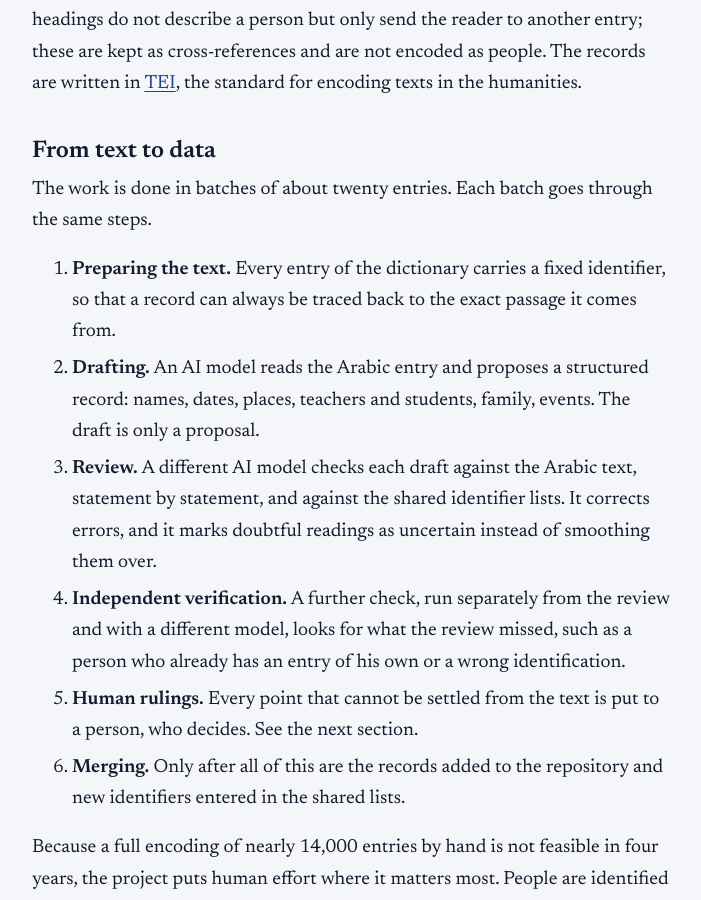
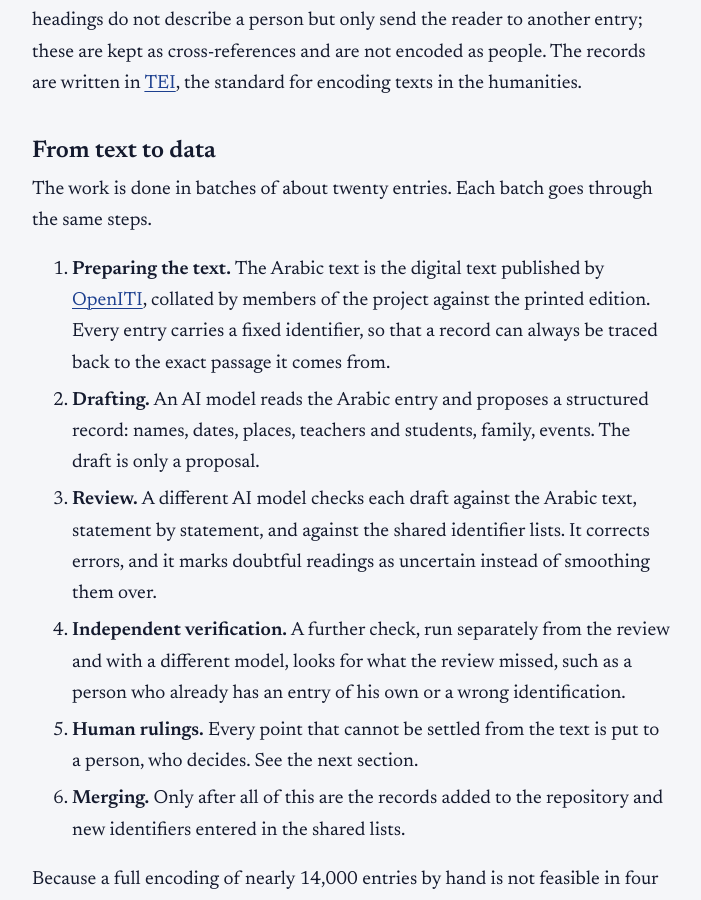
Before and after one commit to wkmisr/arab-islamic-networks, a Jekyll site: the page built from data.md, in a window 1280 px wide and 900 px high, scrolled down 561 px. Shown: the whole window, without its empty margins (288-989 px from the left). Built offline with Jekyll 4.4.1, drawn with Linux system fonts in a browser that asks for light colours.

Commit message:
Clarify text preparation process in data.md
Updated the description of the text preparation process to specify the source of the Arabic text and its identifier system.

```diff
--- a/data.md
+++ b/data.md
@@ -15,7 +15,7 @@ The dictionary contains biographies of nearly 14,000 people. Some of its heading
 
 The work is done in batches of about twenty entries. Each batch goes through the same steps.
 
-1. **Preparing the text.** Every entry of the dictionary carries a fixed identifier, so that a record can always be traced back to the exact passage it comes from.
+1. **Preparing the text.** The Arabic text is the digital text published by [OpenITI](https://openiti.org/), collated by members of the project against the printed edition. Every entry carries a fixed identifier, so that a record can always be traced back to the exact passage it comes from.
 2. **Drafting.** An AI model reads the Arabic entry and proposes a structured record: names, dates, places, teachers and students, family, events. The draft is only a proposal.
 3. **Review.** A different AI model checks each draft against the Arabic text, statement by statement, and against the shared identifier lists. It corrects errors, and it marks doubtful readings as uncertain instead of smoothing them over.
 4. **Independent verification.** A further check, run separately from the review and with a different model, looks for what the review missed, such as a person who already has an entry of his own or a wrong identification.
```
